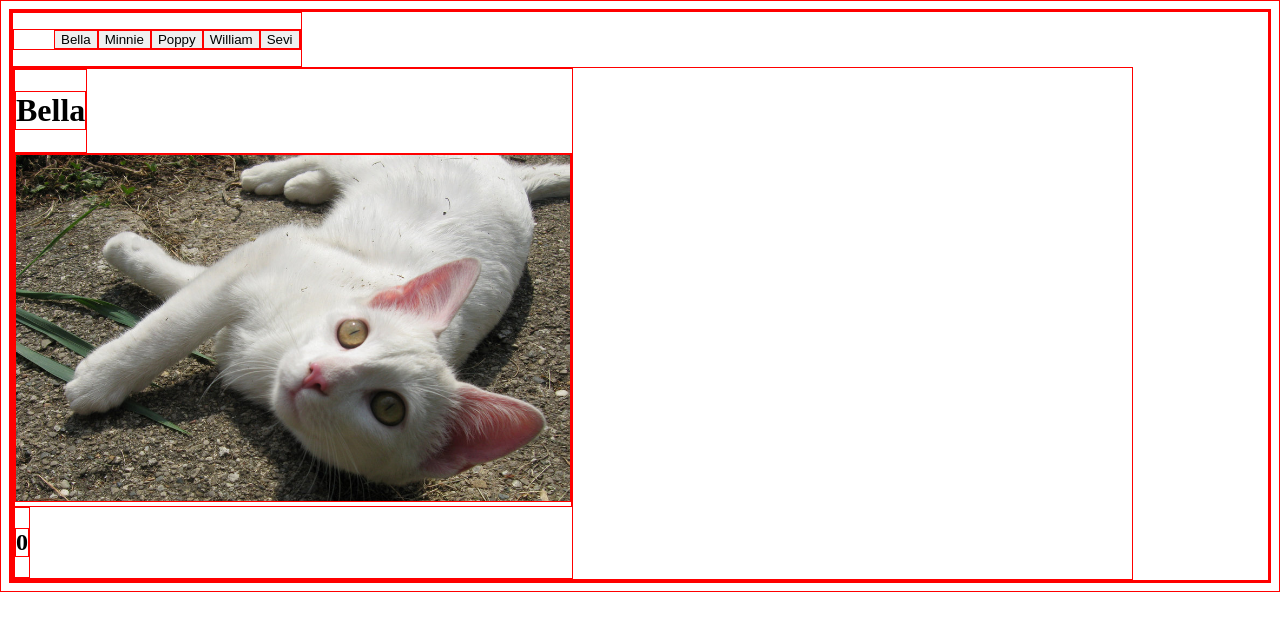
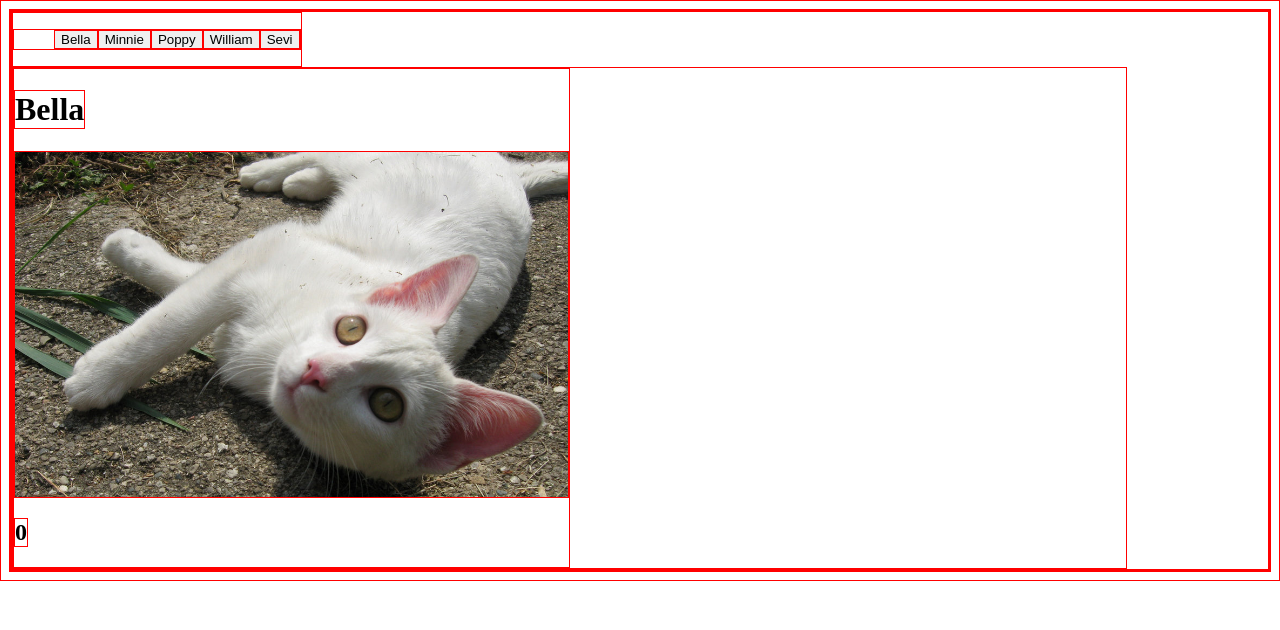
Before and after one commit to lesansley/cat-clicker, a plain HTML site: page index.html in a window 1280 px wide. Both pictures are taken after a click on the button "Bella". Drawn offline with nearby package versions, Linux system fonts and the light colour scheme.

Commit message:
vmo completed

```diff
--- a/index.html
+++ b/index.html
@@ -13,7 +13,11 @@
 				<ul id="cat-list"></ul>
 			</div>
 			<div class=".col-10">
-				<div id="image-container" class="flex-box col-6"></div>
+				<div id="image-container" class="flex-box col-6">
+					<h1 id="cat-name" class="name"></h1>
+					<img id="cat-image" class="image img-responsive">
+					<h2 id="cat-counter" class="click-counter"></h2>
+				</div>
 			</div>
 		</div>
 	</div>
--- a/scripts/main.js
+++ b/scripts/main.js
@@ -1,18 +1,7 @@
 $(function() {
 	var model = {
-		init: function() {
-
-		},
-
-		select: function(index) {
-			return model.cats[index];
-		},
-
-		getAllPets: function() {
-			return model.cats;
-		},
-
-		'cats': [
+		currentCat: null,
+		cats: [
 			{
 				name: 'Bella',
 				url: 'images/bella.jpg',
@@ -47,19 +36,21 @@ $(function() {
 	};
 
 	var octopus = {
-		selectPet: function(index) {
-			var currentPet = model.select(index);
-			imageView.init(currentPet);
+		getCurrentPet: function() {
+			return model.currentCat;
 		},
-		clickPet: function() {
-
-			imageView.init();
+		setCurrentPet: function(cat) {
+			model.currentCat = cat;
+			imageView.display===false ? imageView.init() : imageView.render();
+			imageView.display = true;
 		},
-		getAll: function() {//needs to return a JSON array of cats
-			return model.getAllPets();
+		incrementCounter: function() {
+			this.getCurrentPet().counter++;
+		},
+		getPets: function() {//needs to return a JSON array of cats
+			return model.cats;
 		},
 		init: function() {
-			model.init();
 			listView.init();
 		}
 	};
@@ -69,94 +60,47 @@ $(function() {
 			listView.render();
 		},
 		render: function() {
-			var catList = $('#cat-list');
-			var htmlListOfCats = '';
-			var petIndex = 0;
-			octopus.getAll().forEach(function(cat) {
+			var cat;
+			var cats = octopus.getPets();
+			console.log(cats);
+
+			this.catList = $('#cat-list');
+
+			for(var i = 0; i < cats.length; i++) {
 				var catSelect = document.createElement('button');
+				cat = cats[i];
 				catSelect.textContent = cat.name;
-				catSelect.addEventListener('click', (function(indexCopy) {
+				catSelect.addEventListener('click', (function(catCopy) {
 			        return function() {
-			            octopus.selectPet(indexCopy);
-			            alert(indexCopy);
+			            octopus.setCurrentPet(catCopy);
 			        };
-			    })(petIndex));
-			    petIndex++;
-			    console.log(catList);
-				catList.append(catSelect);
-			});
+			    })(cat));
+				this.catList.append(catSelect);
+			};
 		}
 	};
 
 	var imageView = {
-		init: function(pet) {
-			this.container = $('#image-container');
-			console.log('before removal');
-			console.log(this.container);
-			//console.log(container[0].childNodes.length);
-			while(this.container.firstChild) {
-				this.container.removeChild(this.container.firstChild);
-				console.log('during removal');
-			}
-			console.log('after removal')
-			imageView.render(pet);
+		display: false,
+
+		init: function() {
+			this.name = document.getElementById('cat-name');
+			this.image = document.getElementById('cat-image');
+			this.counter = document.getElementById('cat-counter');
+			this.image.addEventListener('click', function() {
+				octopus.incrementCounter();
+				imageView.render();
+			});
+			imageView.render();
 		},
-		render: function(pet) {
-			var container = $('#image-container');
-			var htmlSelectedCat = '<div><h1 id="cat-name" class="name">' + pet.name + '</h1></div><div class="cat-container"><img id="cat-image" class="image img-responsive" src="' + pet.url + '" alt=""></div><div><h2 id="cat-counter" class="click-counter">' + pet.counter + '</h2></div>';
-			container.append(htmlSelectedCat);
+
+		render: function() {
+			this.pet = octopus.getCurrentPet();
+			this.name.innerHTML = this.pet.name;
+			this.image.src = this.pet.url;
+			this.image.alt = this.pet.alt;
+			this.counter.innerHTML = this.pet.counter;
 		}
 	};
 	octopus.init();
 });
-
-
-
-/*
-var catIndex;
-
-function loadCat(index) {
-	var name = document.getElementById('cat-name');
-	var image = document.getElementById('cat-image');
-	var counter = document.getElementById('cat-counter');
-	var container = document.getElementById('image-container');
-
-	catIndex = index;
-
-	console.log('index: ' + index);
-	console.log('catIndex: ' + catIndex);
-
-	name.innerHTML = pets.cats[index].name;
-	image.src = pets.cats[index].url;
-	image.alt = 'Picture of ' + pets.cats[index].name;
-	counter.innerHTML = pets.cats[index].counter;
-}
-
-document.getElementById('cat-image').addEventListener('click', function() {
-        imageClick(catIndex);
-    });
-
-function imageClick(index) {
-	console.log(index);
-	var counter = document.getElementById('cat-counter');
-	pets.cats[index].counter++;
-	counter.innerHTML = pets.cats[index].counter;
-}
-
-function loadList() {
-	var HTMLlistOfCats = '<li class="cat-item" onClick="loadCat(%param%)">%name%</li>';
-	var allCats = '';
-	var list = document.getElementById('cat-list');
-	for(cat in pets.cats) {
-		var catItem = HTMLlistOfCats.replace('%name%', pets.cats[cat].name);
-		catItem = catItem.replace('%param%', cat);
-		allCats += catItem;
-	}
-	list.innerHTML = allCats;
-}
-
-document.body.onload = function() {
-	loadList ();
-};
-
-*/
```
